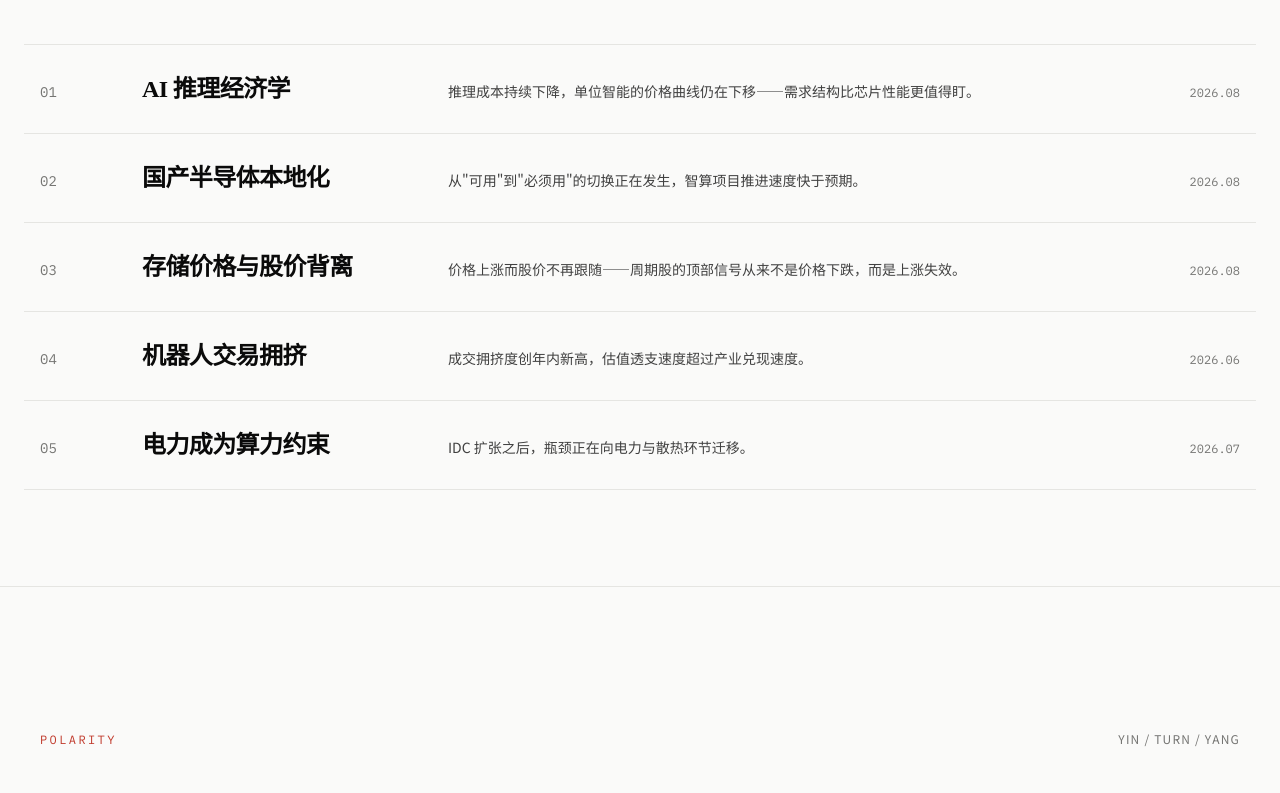
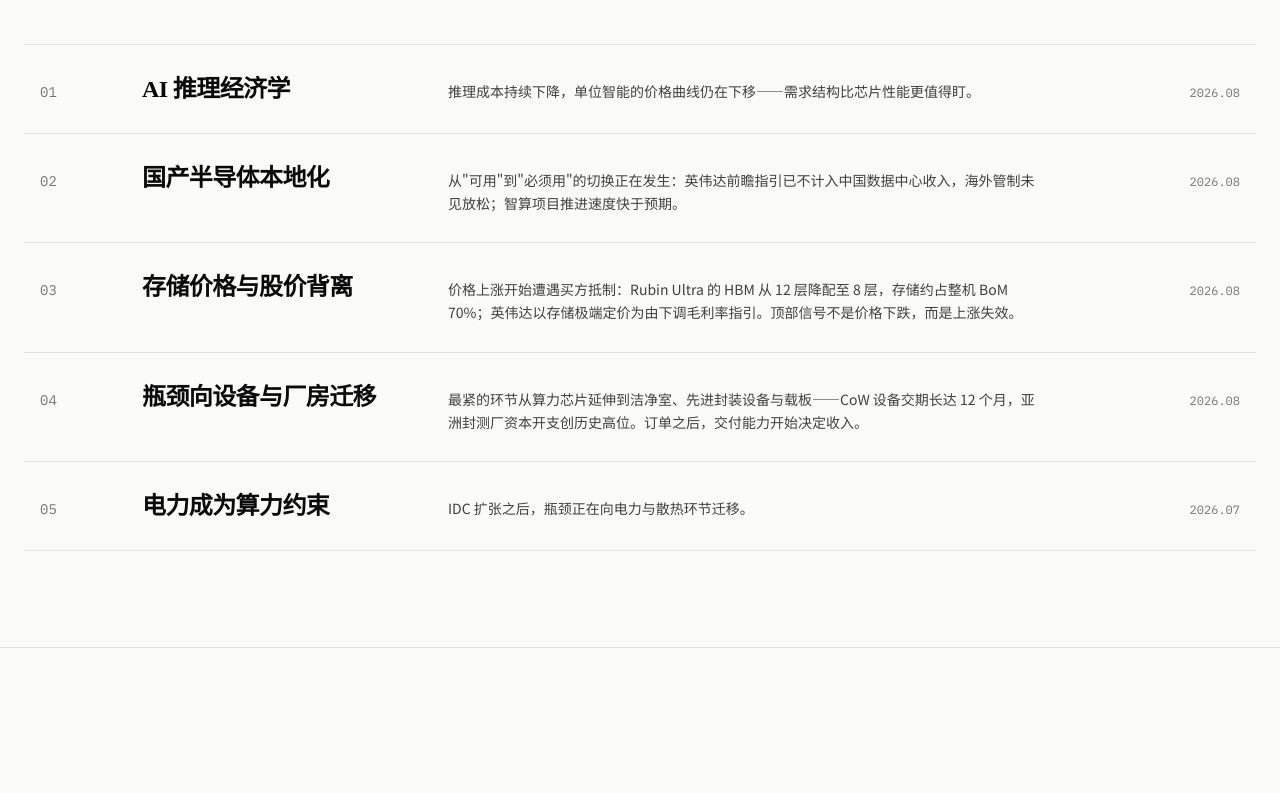
Before and after one commit to N0SH27/tradinglab, a React (Vite) app in the folder app/: page / in a window 1280 px wide. Shown: the part 1060-1853 px from the top of the page. Built offline with nearby package versions, Linux system fonts and the light colour scheme.

Commit message:
V29 · W34 周度研究入账：存储 65→68（买方配置降级）、NOW 滚动与瓶颈迁移、journal 2026.08.30

```diff
--- a/app/src/data/domains/context-history.ts
+++ b/app/src/data/domains/context-history.ts
@@ -246,4 +246,64 @@ export const CONTEXT_HISTORY: readonly ContextHistory[] = [
       },
     },
   },
+  {
+    id: 'ctx-20260830',
+    date: '2026.08.30',
+    reason: 'W34 周度研究（2026.08.24–08.30）：①NOW 整表滚动——改写 memory-price-divergence（HBM 降配/买方抵制涨价/英伟达毛利率指引）与 china-semiconductor-localization（英伟达前瞻不计中国收入），新增 supply-bottleneck-migration（瓶颈向设备与厂房迁移），移除 robotics-crowding（2026.06 条目，其判断已由命题三承载并经 HSN 确认移除，NOW 只回答"现在什么重要"）；②Map 语义更新——hbm.observation 登记需求侧第一道裂缝（12 层降配至 8 层、存储约占 BoM 70%），dram.observation 登记长鑫主流化与四玩家结构（产能路径 18→50 万片/月）。全部节点 state/valuation/penetration/stageFocus 不变；CYCLE 与 MAP_ERA 不变。',
+    changes: {
+      map: {
+        nodes: {
+          hbm: {
+            observation: '高带宽存储是当前最紧的瓶颈之一——产业面极阳。但需求侧已出现第一道裂缝：Rubin Ultra 将 HBM 从 12 层降配至 8 层、存储约占整机 BoM 70%，买方自 2026 年 7 月起抵制涨价；三星、海力士仅 5 倍 PE，市场已在定价 2028 年利润腰斩：价格与股价的背离是周期股最经典的顶部信号。跟踪原厂产能分配、HBM 层数与容量配置变化、国产 HBM 验证进度。见命题六。',
+          },
+          dram: {
+            observation: '通用存储与 HBM 是两种生意：一个是结构性短缺，一个是周期性过剩。碳酸锂完整演绎过这条路——价格 30 万时股价见顶，60 万时股价不跟，跌到 5.8 万时市值蒸发九成。长鑫以约 30 倍 PE 上市，对比三星自带数倍泡沫；其产能路径（2025 年 18 万片/月 → 2028 年 50 万片/月）使 DRAM 从三家寡头回到四玩家结构——下行期的低谷可能更长、复苏斜率更缓（2026.08）。见命题六。',
+          },
+        },
+      },
+      now: {
+        observations: [
+          {
+            id: 'ai-inference-economics',
+            title: 'AI 推理经济学',
+            summary: '推理成本持续下降，单位智能的价格曲线仍在下移——需求结构比芯片性能更值得盯。',
+            date: '2026.08',
+            mapNodeId: 'gpu',
+            thesisId: 'compute',
+          },
+          {
+            id: 'china-semiconductor-localization',
+            title: '国产半导体本地化',
+            summary: '从"可用"到"必须用"的切换正在发生：英伟达前瞻指引已不计入中国数据中心收入，海外管制未见放松；智算项目推进速度快于预期。',
+            date: '2026.08',
+            mapNodeId: 'equip',
+            thesisId: 'compute',
+          },
+          {
+            id: 'memory-price-divergence',
+            title: '存储价格与股价背离',
+            summary: '价格上涨开始遭遇买方抵制：Rubin Ultra 的 HBM 从 12 层降配至 8 层，存储约占整机 BoM 70%；英伟达以存储极端定价为由下调毛利率指引。顶部信号不是价格下跌，而是上涨失效。',
+            date: '2026.08',
+            mapNodeId: 'dram',
+            thesisId: 'memory-cycle',
+          },
+          {
+            id: 'supply-bottleneck-migration',
+            title: '瓶颈向设备与厂房迁移',
+            summary: '最紧的环节从算力芯片延伸到洁净室、先进封装设备与载板——CoW 设备交期长达 12 个月，亚洲封测厂资本开支创历史高位。订单之后，交付能力开始决定收入。',
+            date: '2026.08',
+            mapNodeId: 'cowos',
+            thesisId: 'compute',
+          },
+          {
+            id: 'power-as-constraint',
+            title: '电力成为算力约束',
+            summary: 'IDC 扩张之后，瓶颈正在向电力与散热环节迁移。',
+            date: '2026.07',
+            mapNodeId: 'power',
+          },
+        ],
+      },
+    },
+  },
 ]
--- a/app/src/data/domains/journal.ts
+++ b/app/src/data/domains/journal.ts
@@ -17,6 +17,16 @@ export interface JournalEntry {
 }
 
 export const JOURNAL: JournalEntry[] = [
+  {
+    date: '2026.08.30',
+    items: [
+      { type: 'new', target: '周度研究', note: '登记三条深度研究：存储涨价遭遇成建制的买方抵抗（HBM 降配、BoM 占比 70%）；AI 硬件瓶颈迁移到设备交期与洁净室；长鑫进入全球第四大 DRAM 厂商行列。' },
+      { type: 'up', target: '存储', note: '上调概率 65% → 68%。涨价的终结者不是低价，而是买方的配置降级——Rubin Ultra 从 12 层降配至 8 层，英伟达以存储极端定价为由下调毛利率指引。"上涨失效"从股价蔓延到产品配置。反证并存：降配提高良率，HBM 总供给反增。', thesisId: 'memory-cycle' },
+      { type: 'new', target: '国产算力', note: '命题一证据强化但概率未动：英伟达 FY28 指引 +70% 且声明受供给约束、不计中国收入；亚洲封测资本开支同比 +80%，CoW 设备交期 12 个月。瓶颈迁移判断被验证——验证不是变化，不改概率。', thesisId: 'compute' },
+      { type: 'new', target: '机器人', note: '更新一个观察：行业在蓄力喷发，但整体股价萧条，宛若黎明前的黑暗。与六月"交易拥挤"的记录正好构成一个完整回合——拥挤时降温，萧条时重新点亮注意力。', thesisId: 'robot' },
+      { type: 'risk', target: '稀土', note: '登记一条反证：沃什删除前瞻指引并给出鹰派行动标准——四重底中的"降息预期"一腿受到挑战。单周言论不足以改判断，继续观察。', thesisId: 'rare-earth' },
+    ],
+  },
   {
     date: '2026.08.09',
     items: [
--- a/app/src/data/domains/ledger.ts
+++ b/app/src/data/domains/ledger.ts
@@ -24,6 +24,20 @@ export interface Revision {
 // 同一命题同日多条入账时（Rule 01 允许）：首条 id 无后缀，其后依次 '-2'、'-3'……，
 // 序号大者 = 当日更晚事件；check [18] 断言序号连续无缺。
 export const LEDGER: Revision[] = [
+  {
+    id: 'rev-memory-cycle-20260830',
+    date: '2026.08.30',
+    thesisId: 'memory-cycle',
+    previous: 65,
+    current: 68,
+    reason: '"上涨失效"从股价蔓延到产品配置：Rubin Ultra 的 HBM 从 12 层降配至 8 层、存储约占整机 BoM 70%、买方自 7 月起抵制涨价；英伟达以存储极端定价为由把下季度毛利率指引降至 71–72%。同时长鑫进入全球第四大 DRAM 厂商行列，四玩家结构改变下行周期的供给纪律。',
+    evidence: [
+      'Rubin Ultra HBM 配置从 12-high 降配至 8-high，存储约占整机 BoM 70%（2026.08）',
+      '英伟达 FY27Q2 电话会：下季度毛利率指引 71–72%，明确归因存储极端定价环境（2026.08）',
+      '长鑫 DRAM 月产能路径 18→50 万片（2025→2028），DRAM 回到四玩家结构（2026.08）',
+    ],
+    note: '上调概率 65% → 68%。涨价的终结者不是低价，而是买方的配置降级。反证并存：降配提高封装良率，HBM 总供给反增——周期判据未被证伪，但被拉长。',
+  },
   {
     id: 'rev-compute-20260731',
     date: '2026.07.31',
--- a/app/src/data/domains/map.ts
+++ b/app/src/data/domains/map.ts
@@ -69,7 +69,7 @@ export const INDUSTRY_MAP: { root: string; note: string; nodes: MapNode[] } = {
       penetration: '成长期 · 结构性短缺（AI 服务器渗透率快速提升）',
       stageFocus: '产能分配 + 价格合约期限结构',
       stateNote: '产业阳 × 估值阴：量价齐升，但股价已开始不跟',
-      observation: '高带宽存储是当前最紧的瓶颈之一——产业面极阳。但三星、海力士仅 5 倍 PE，市场已在定价 2028 年利润腰斩：价格与股价的背离是周期股最经典的顶部信号。跟踪原厂产能分配、国产 HBM 验证进度。见命题六。',
+      observation: '高带宽存储是当前最紧的瓶颈之一——产业面极阳。但需求侧已出现第一道裂缝：Rubin Ultra 将 HBM 从 12 层降配至 8 层、存储约占整机 BoM 70%，买方自 2026 年 7 月起抵制涨价；三星、海力士仅 5 倍 PE，市场已在定价 2028 年利润腰斩：价格与股价的背离是周期股最经典的顶部信号。跟踪原厂产能分配、HBM 层数与容量配置变化、国产 HBM 验证进度。见命题六。',
       links: ['算力芯片', '先进封装'],
     },
     {
@@ -79,7 +79,7 @@ export const INDUSTRY_MAP: { root: string; note: string; nodes: MapNode[] } = {
       penetration: '成熟期 · 渗透率见顶后的周期段',
       stageFocus: '周期位置 + 价格×产量双击结构',
       stateNote: '阴极：产能过剩周期，碳酸锂前鉴',
-      observation: '通用存储与 HBM 是两种生意：一个是结构性短缺，一个是周期性过剩。碳酸锂完整演绎过这条路——价格 30 万时股价见顶，60 万时股价不跟，跌到 5.8 万时市值蒸发九成。长鑫以约 30 倍 PE 上市，对比三星自带数倍泡沫。见命题六。',
+      observation: '通用存储与 HBM 是两种生意：一个是结构性短缺，一个是周期性过剩。碳酸锂完整演绎过这条路——价格 30 万时股价见顶，60 万时股价不跟，跌到 5.8 万时市值蒸发九成。长鑫以约 30 倍 PE 上市，对比三星自带数倍泡沫；其产能路径（2025 年 18 万片/月 → 2028 年 50 万片/月）使 DRAM 从三家寡头回到四玩家结构——下行期的低谷可能更长、复苏斜率更缓（2026.08）。见命题六。',
       links: ['算力芯片', '先进封装'],
     },
     {
--- a/app/src/data/domains/now.ts
+++ b/app/src/data/domains/now.ts
@@ -24,7 +24,7 @@ export const OBSERVATIONS: Observation[] = [
   {
     id: 'china-semiconductor-localization',
     title: '国产半导体本地化',
-    summary: '从"可用"到"必须用"的切换正在发生，智算项目推进速度快于预期。',
+    summary: '从"可用"到"必须用"的切换正在发生：英伟达前瞻指引已不计入中国数据中心收入，海外管制未见放松；智算项目推进速度快于预期。',
     date: '2026.08',
     mapNodeId: 'equip',
     thesisId: 'compute',
@@ -32,17 +32,18 @@ export const OBSERVATIONS: Observation[] = [
   {
     id: 'memory-price-divergence',
     title: '存储价格与股价背离',
-    summary: '价格上涨而股价不再跟随——周期股的顶部信号从来不是价格下跌，而是上涨失效。',
+    summary: '价格上涨开始遭遇买方抵制：Rubin Ultra 的 HBM 从 12 层降配至 8 层，存储约占整机 BoM 70%；英伟达以存储极端定价为由下调毛利率指引。顶部信号不是价格下跌，而是上涨失效。',
     date: '2026.08',
     mapNodeId: 'dram',
     thesisId: 'memory-cycle',
   },
   {
-    id: 'robotics-crowding',
-    title: '机器人交易拥挤',
-    summary: '成交拥挤度创年内新高，估值透支速度超过产业兑现速度。',
-    date: '2026.06',
-    thesisId: 'robot',
+    id: 'supply-bottleneck-migration',
+    title: '瓶颈向设备与厂房迁移',
+    summary: '最紧的环节从算力芯片延伸到洁净室、先进封装设备与载板——CoW 设备交期长达 12 个月，亚洲封测厂资本开支创历史高位。订单之后，交付能力开始决定收入。',
+    date: '2026.08',
+    mapNodeId: 'cowos',
+    thesisId: 'compute',
   },
   {
     id: 'power-as-constraint',
--- a/app/src/data/domains/theses.ts
+++ b/app/src/data/domains/theses.ts
@@ -30,7 +30,7 @@ export const THESES: Thesis[] = [
     no: '命题一',
     title: '国产算力：从"可用"到"必须用"',
     industry: '国产算力 / 半导体',
-    updated: '2026.08.02',
+    updated: '2026.08.30',
     conflict: {
       although: '国产芯片在绝对性能上仍落后国际旗舰一到两代，生态短板真实存在',
       but: '推理时代的算力需求是分布式的、碎片化的、成本敏感的——这恰好是追赶者的主场',
@@ -49,6 +49,8 @@ export const THESES: Thesis[] = [
       '国产芯片在互联网大厂推理集群中的部署比例，连续四个季度上升',
       '各地智算中心招标中，国产化率条款从"鼓励"变为"门槛"',
       '上游先进封装产能持续满产，扩产周期排到 18 个月以后',
+      '英伟达给出 FY2028 收入约 +70% 的指引且明确"受供给约束"，前瞻不计入中国数据中心收入——海外需求极旺与管制未松同时构成国产链的独占性需求（2026.08）',
+      '亚洲封测厂 2026 年资本开支同比 +80% 创历史高位，CoW 设备交期长达 12 个月——瓶颈从芯片向洁净室、封装设备与厂房迁移（2026.08）',
     ],
     counter:
       '这个命题最大的漏洞在于：把"政策意志"当成了"产业能力"。如果供给端始终无法突破，需求再强也只是库存游戏。证伪信号：连续两年国产芯片出货增速低于智算中心投资增速。',
@@ -74,7 +76,7 @@ export const THESES: Thesis[] = [
     no: '命题二',
     title: 'AI 应用层：模型平权之后，价值向场景与数据回流',
     industry: '人工智能 / 软件',
-    updated: '2026.07.18',
+    updated: '2026.08.30',
     conflict: {
       although: '基础模型的能力差距正在收窄，模型本身趋于商品化',
       but: '真正稀缺的不是模型，而是高质量私有数据、行业 know-how 与分发场景——价值正在向应用层迁移',
@@ -93,6 +95,7 @@ export const THESES: Thesis[] = [
       '多家 SaaS 公司 AI 相关收入占比突破 10%，且增速显著高于整体',
       'Agent 产品的企业续费率首次超过传统 SaaS 模块',
       '模型 API 价格战持续，调用成本曲线仍在快速下行',
+      '英伟达财报口径：约 20 家 AI 公司年化收入超过 10 亿美元（上年第四季度为 13 家），垂直企业软件增长最快；OpenAI Codex 用户达 2000 万——应用层收入开始接棒叙事（2026.08）',
     ],
     counter:
       '如果模型能力继续指数级提升，"套壳"应用将毫无防御力。证伪信号：头部应用公司的收入增速连续两个季度低于模型 API 调用量增速——说明价值仍停留在基础设施层。',
@@ -247,7 +250,7 @@ export const THESES: Thesis[] = [
     no: '命题六',
     title: '存储周期：价格还在涨，股价已经不跟了',
     industry: '存储 / 半导体',
-    updated: '2026.08.09',
+    updated: '2026.08.30',
     conflict: {
       although: '存储现货价格仍在上涨，HBM 需求叙事极阳，涨价新闻每天都在强化多头信心',
       but: '价格与股价的背离是周期股最经典的顶部信号——碳酸锂完整走过一遍：价格 30 万时股价见顶，60 万时股价不跟，跌到 5.8 万时市值蒸发九成',
@@ -266,11 +269,14 @@ export const THESES: Thesis[] = [
       '碳酸锂的完整前鉴：价格新高而股价腰斩，背离持续一年半后双杀',
       '三星、海力士估值被压至 5 倍 PE，而 A 股利基存储仍在 30–40 倍',
       '现货价格上涨的新闻密度与板块股价表现已开始背离',
+      'HBM 买方自 2026 年 7 月起抵制涨价：Rubin Ultra 从 12 层降配至 8 层，存储约占整机 BoM 70%——"上涨失效"从股价蔓延到产品配置（2026.08）',
+      '英伟达把下季度毛利率指引降至 71–72%，明确归因"存储极端定价环境"——存储涨价的成本首次进入全球算力龙头的损益表（2026.08）',
+      '长鑫进入全球第四大 DRAM 厂商行列，产能路径 18→50 万片/月（2025→2028）——四玩家结构改变下行周期的供给纪律（2026.08）',
     ],
     counter:
       '这个命题最大的漏洞在于：HBM 不同于通用存储，是结构性而非周期性短缺。如果 AI 资本开支持续超预期，HBM 的阿尔法可能对冲通用存储的贝塔。证伪信号：三星、海力士的盈利预测不降反升，周期判据失效。',
     window: '2026 — 2028，价格见顶前的背离观察期',
-    probability: 65,
+    probability: 68,
     probabilityNote: '周期回归 · 上调中',
     status: 'active',
     assumptions: [
```
